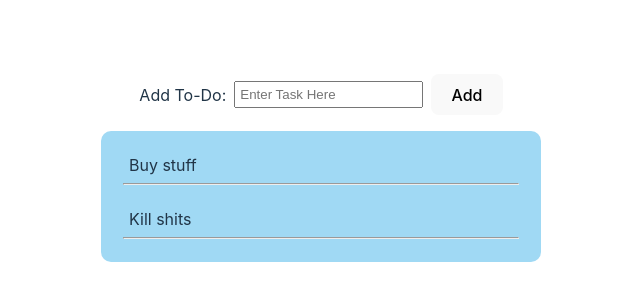
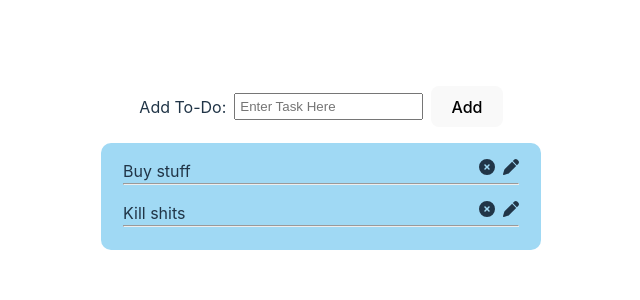
Before and after one commit to khangnh2005/react-to-do-app, a React (Vite) app: page / in a window 1280 px wide. Shown: the part 224-524 px from the top of the page, without its empty margins (319-959 px from the left). Built offline with nearby package versions, Linux system fonts and the light colour scheme.

Commit message:
Add edit and delete icons

```diff
--- a/package.json
+++ b/package.json
@@ -10,6 +10,10 @@
     "preview": "vite preview"
   },
   "dependencies": {
+    "@fortawesome/free-brands-svg-icons": "^6.4.2",
+    "@fortawesome/free-regular-svg-icons": "^6.4.2",
+    "@fortawesome/free-solid-svg-icons": "^6.4.2",
+    "@fortawesome/react-fontawesome": "^0.2.0",
     "react": "^18.2.0",
     "react-dom": "^18.2.0",
     "uuid": "^9.0.1"
--- a/src/AddField.jsx
+++ b/src/AddField.jsx
@@ -1,6 +1,6 @@
 import { useState } from "react";
 
-export default function AddField({onAdd }) {
+export default function AddField({ onAdd }) {
   const [taskInput, setTaskInput] = useState("");
 
   function handleInputChange(newInput) {
@@ -17,11 +17,14 @@ export default function AddField({onAdd }) {
         onChange={(e) => {
           handleInputChange(e.target.value);
         }}
-      ></input>
-      <button type="submit" onClick={(e) => {
-        e.preventDefault();
-        onAdd(taskInput);
-      }}>
+      />
+
+      <button
+        type="submit"
+        onClick={(e) => {
+          e.preventDefault();
+          onAdd(taskInput);
+        }}>
         Add
       </button>
     </form>
--- a/src/App.css
+++ b/src/App.css
@@ -34,8 +34,17 @@ li {
   padding: 8px 2px;
 }
 
-li > p {
-  padding: 6px;
+li > div {
+  display: flex;
+  justify-content: space-between;
+}
+
+li > div > div {
+  display: flex;
+  gap: 8px;
+}
+
+li > div > p {
   margin: 0;
 }
 
--- a/src/Task.jsx
+++ b/src/Task.jsx
@@ -1,7 +1,17 @@
+import { FontAwesomeIcon } from "@fortawesome/react-fontawesome";
+import { faCircleXmark, faPen} from "@fortawesome/free-solid-svg-icons";
+
 export default function Task({title}) {
   return (
     <li>
-      <p>{title}</p>
+      <div>
+        <p>{title}</p>
+        <div className="icon-container">
+          <FontAwesomeIcon icon={faCircleXmark} />
+          <FontAwesomeIcon icon={faPen} />
+        </div>
+      </div>
+
       <hr />
     </li>
   );
```
Also changed, not shown: 1 other file (tests, documents, lock files or other folders).
